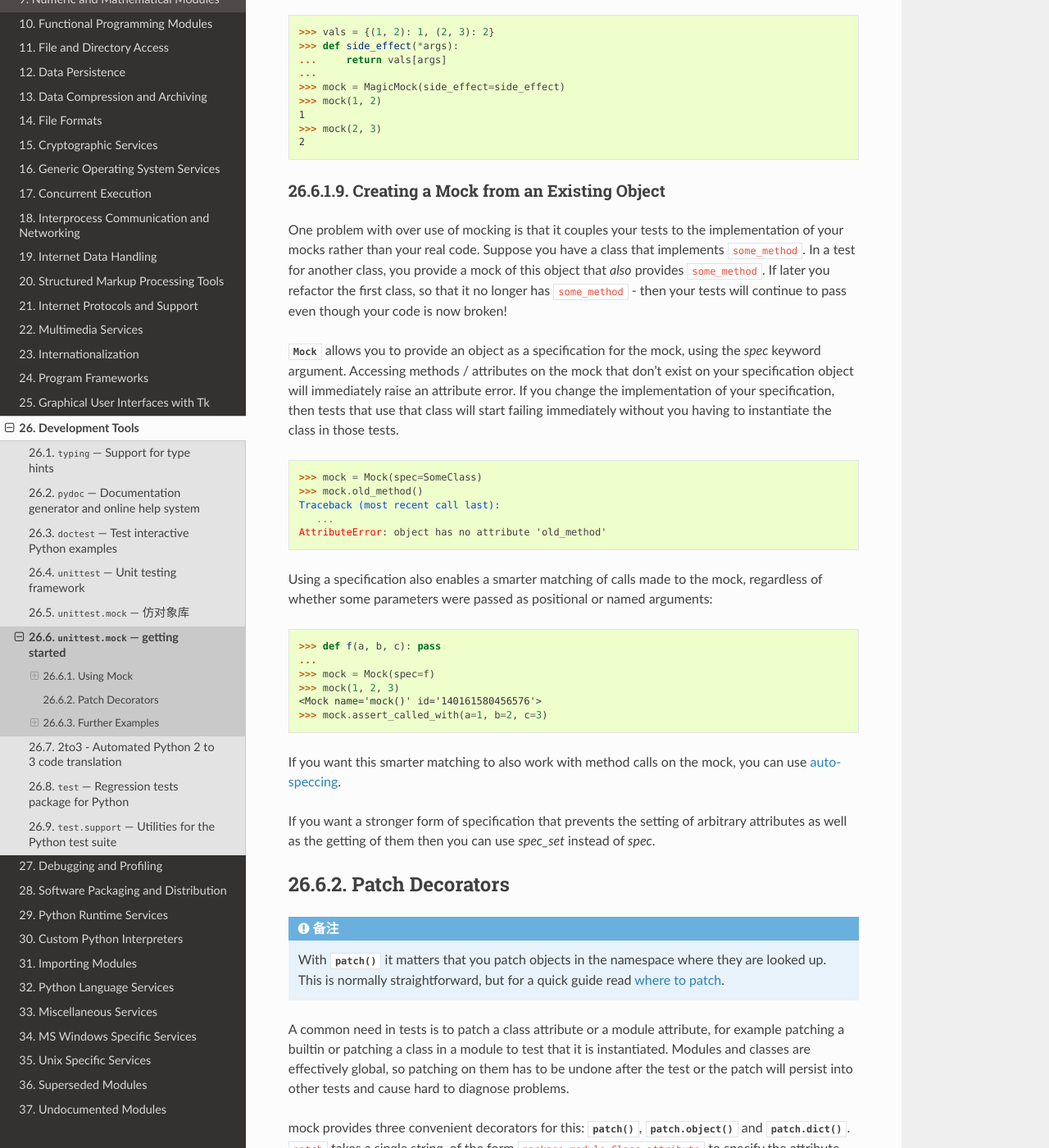
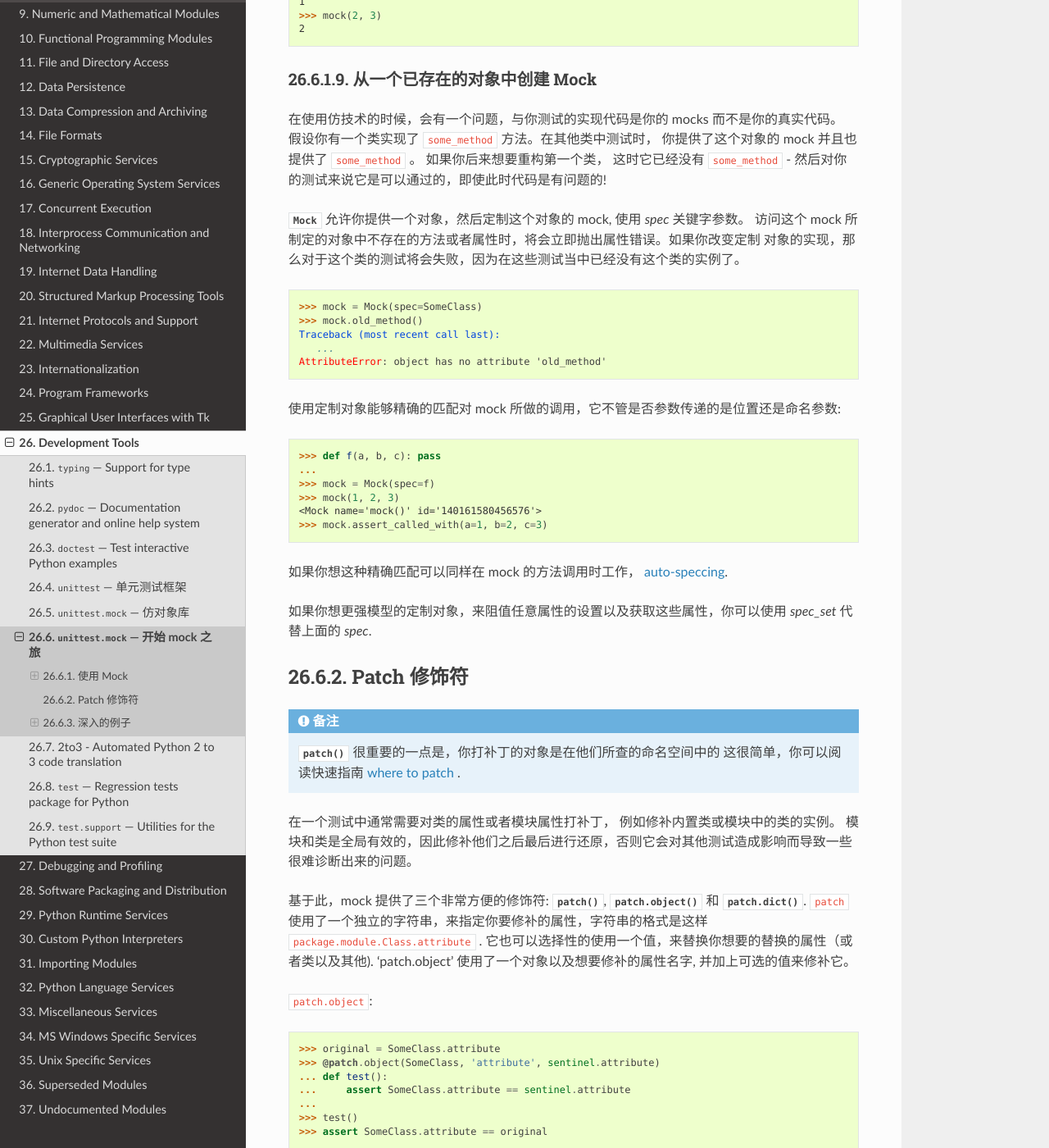
Before and after one commit to Thomas-23/python-document-cn, a Sphinx documentation site: the page built from library/source/unittest.mock-examples.rst, in a window 1280 px wide and 1400 px high, scrolled down 4936 px. Shown: the whole window at 82% size. Built offline with Sphinx 7.4.7 and the Read the Docs theme 2.0.0, drawn with Linux system fonts in a browser that asks for light colours; some of the changed text lies outside the part shown.

Commit message:
[unittest.mock-examples.rst

```diff
--- a/library/source/unittest.mock-examples.rst
+++ b/library/source/unittest.mock-examples.rst
@@ -1,4 +1,4 @@
-:mod:`unittest.mock` --- getting started
+:mod:`unittest.mock` --- 开始 mock 之旅
 ========================================
 
 .. moduleauthor:: Michael Foord <michael@python.org>
@@ -9,41 +9,36 @@
 
 .. _getting-started:
 
-Using Mock
+使用 Mock
 ----------
 
-Mock Patching Methods
+Mock 补丁方法
 ~~~~~~~~~~~~~~~~~~~~~
 
-Common uses for :class:`Mock` objects include:
+通常使用的 :class:`Mock` 对象包括:
 
-* Patching methods
-* Recording method calls on objects
+* 给方法打补丁
+* 记录方法在对象上的调用
 
-You might want to replace a method on an object to check that
-it is called with the correct arguments by another part of the system:
+你可能想要替换对象的某个方法，来检查这个方法是否被系统的其它部分以正确参数调用:
 
     >>> real = SomeClass()
     >>> real.method = MagicMock(name='method')
     >>> real.method(3, 4, 5, key='value')
     <MagicMock name='method()' id='...'>
 
-Once our mock has been used (``real.method`` in this example) it has methods
-and attributes that allow you to make assertions about how it has been used.
+一旦你的 mock 被使用了 (这个例子中是指 ``real.method`` )， 这个mock就包含了允许你进行断言的方法和属性.
 
 .. note::
 
-    In most of these examples the :class:`Mock` and :class:`MagicMock` classes
-    are interchangeable. As the ``MagicMock`` is the more capable class it makes
-    a sensible one to use by default.
+    在大多数例子中，:class:`Mock` 和 :class:`MagicMock` 类是可以互换的。
+    ``MagicMock`` 更加适合类， 默认使用它是明智的选择。
 
-Once the mock has been called its :attr:`~Mock.called` attribute is set to
-``True``. More importantly we can use the :meth:`~Mock.assert_called_with` or
-:meth:`~Mock.assert_called_once_with` method to check that it was called with
-the correct arguments.
+一旦一个 mock 被调用了， 它的 :attr:`~Mock.called` 属性将会设置程 ``True``.
+更重要的是我们可以使用方法 :meth:`~Mock.assert_called_with` 或者 :meth:`~Mock.assert_called_once_with`
+来检查方法是不是使用了正确的参数调用。
 
-This example tests that calling ``ProductionClass().method`` results in a call to
-the ``something`` method:
+这个例子中测试了调用方法 ``ProductionClass().method`` 的结果是，调用了一次 ``something`` 方法:
 
     >>> class ProductionClass:
     ...     def method(self):
@@ -58,48 +53,41 @@ the ``something`` method:
 
 
 
-Mock for Method Calls on an Object
+模仿对象上的方法调用
 ~~~~~~~~~~~~~~~~~~~~~~~~~~~~~~~~~~
 
-In the last example we patched a method directly on an object to check that it
-was called correctly. Another common use case is to pass an object into a
-method (or some part of the system under test) and then check that it is used
-in the correct way.
+在最后这个例子中，我们直接在一个对象上补丁了一个方法，来检查这个方法是不是被正确调用了
+另外一种普通的做法是传递一个对象到方法中 (或者系统中要测试的某部分)，
+然后检查这个对象是不是以正确方法使用。
 
-The simple ``ProductionClass`` below has a ``closer`` method. If it is called with
-an object then it calls ``close`` on it.
+下面这个简单 ``ProductionClass`` 类中还有一个 ``closer`` 方法. 如果它被一个对象调用，那么它就会调用这个对象的
+``close`` 方法。
 
     >>> class ProductionClass:
     ...     def closer(self, something):
     ...         something.close()
     ...
 
-So to test it we need to pass in an object with a ``close`` method and check
-that it was called correctly.
+因此为了测试，我们需要传递的对象中包含 ``close`` 方法， 然后检查这个方法是不是被正确调用了。
 
     >>> real = ProductionClass()
     >>> mock = Mock()
     >>> real.closer(mock)
     >>> mock.close.assert_called_with()
 
-We don't have to do any work to provide the 'close' method on our mock.
-Accessing close creates it. So, if 'close' hasn't already been called then
-accessing it in the test will create it, but :meth:`~Mock.assert_called_with`
-will raise a failure exception.
+我们在给我们的 mock 提供 'close' 方法上没有做任何事情。 访问 close 时就就创建了它。 因此在测试中如果 'close'
+还没有被调用，就去访问它 ，会创建它， 但是 :meth:`~Mock.assert_called_with` 将会抛出一个失败的异常。
 
 
-Mocking Classes
+仿造类
 ~~~~~~~~~~~~~~~
 
-A common use case is to mock out classes instantiated by your code under test.
-When you patch a class, then that class is replaced with a mock. Instances
-are created by *calling the class*. This means you access the "mock instance"
-by looking at the return value of the mocked class.
+一个常用的做法是在我们的测试代码中仿造类的实例。当你给一个类打补丁的时候，这个类被替换成了一个 mock.
+实例的创建是通过 *调用这个类* . 也就是说，你可以通过查看仿造类的返回值来访问这个 "mock 实例"
 
-In the example below we have a function ``some_function`` that instantiates ``Foo``
-and calls a method on it. The call to :func:`patch` replaces the class ``Foo`` with a
-mock. The ``Foo`` instance is the result of calling the mock, so it is configured
-by modifying the mock :attr:`~Mock.return_value`.
+在下面的例子中，我们有一个方法 ``some_function`` ，实例化了 ``Foo`` 并调用这个实例中的一方法。
+调用 :func:`patch` 从而将 ``Foo`` 类替换成了一个 mock. 这个 ``Foo`` 实例是调用 mock 的结果，所以它可以通过
+修改 mock 的  :attr:`~Mock.return_value` 来配置。
 
     >>> def some_function():
     ...     instance = module.Foo()
@@ -112,12 +100,11 @@ by modifying the mock :attr:`~Mock.return_value`.
     ...     assert result == 'the result'
 
 
-Naming your mocks
+给你的 mocks 命名
 ~~~~~~~~~~~~~~~~~
 
-It can be useful to give your mocks a name. The name is shown in the repr of
-the mock and can be helpful when the mock appears in test failure messages. The
-name is also propagated to attributes or methods of the mock:
+给 mocks 提供一个名字非常有用。 这个名字会在 repr 中显示， 并且当测试失败信息中出现 mock
+时，可以提供帮助。命名同样可以针对于 mock 的属性和方法:
 
     >>> mock = MagicMock(name='foo')
     >>> mock
@@ -126,12 +113,11 @@ name is also propagated to attributes or methods of the mock:
     <MagicMock name='foo.method' id='...'>
 
 
-Tracking all Calls
+跟踪所有的调用
 ~~~~~~~~~~~~~~~~~~
 
-Often you want to track more than a single call to a method. The
-:attr:`~Mock.mock_calls` attribute records all calls
-to child attributes of the mock - and also to their children.
+经常，你想跟踪不止一个方法的调用。mock 有个 :attr:`~Mock.mock_calls`
+属性记录了所有的子属性的调用 - 也包括它们的子类.
 
     >>> mock = MagicMock()
     >>> mock.method()
@@ -141,55 +127,51 @@ to child attributes of the mock - and also to their children.
     >>> mock.mock_calls
     [call.method(), call.attribute.method(10, x=53)]
 
-If you make an assertion about ``mock_calls`` and any unexpected methods
-have been called, then the assertion will fail. This is useful because as well
-as asserting that the calls you expected have been made, you are also checking
-that they were made in the right order and with no additional calls:
+如果你给 ``mock_calls`` 做了一个断言，任何非预期的方法被调用了，这个断言都会失败。
+这非常有用，因为在断言的时候，你已经知道调用是你所期望的，你同样想检查他们调用的顺序
+以及不会有多余的调用:
 
-You use the :data:`call` object to construct lists for comparing with
-``mock_calls``:
+你使用对象 :data:`call` 构造了一个列表用来比较 ``mock_calls``:
 
     >>> expected = [call.method(), call.attribute.method(10, x=53)]
     >>> mock.mock_calls == expected
     True
 
 
-Setting Return Values and Attributes
+设置返回值和属性
 ~~~~~~~~~~~~~~~~~~~~~~~~~~~~~~~~~~~~
 
-Setting the return values on a mock object is trivially easy:
+在 mock 对象上设置返回值很简单:
 
     >>> mock = Mock()
     >>> mock.return_value = 3
     >>> mock()
     3
 
-Of course you can do the same for methods on the mock:
+当然你也可以在方法上这样做：
 
     >>> mock = Mock()
     >>> mock.method.return_value = 3
     >>> mock.method()
     3
 
-The return value can also be set in the constructor:
+返回值也可以在构造器中设置:
 
     >>> mock = Mock(return_value=3)
     >>> mock()
     3
 
-If you need an attribute setting on your mock, just do it:
+如果你想在 mock 上设置一个属性，像下面这样做:
 
     >>> mock = Mock()
     >>> mock.x = 3
     >>> mock.x
     3
 
-Sometimes you want to mock up a more complex situation, like for example
-``mock.connection.cursor().execute("SELECT 1")``. If we wanted this call to
-return a list, then we have to configure the result of the nested call.
+有时你想仿造一种很复杂的情况，例如 ``mock.connection.cursor().execute("SELECT 1")``.
+如果我们想在调用的时候返回一个列表， 我们需要配置这个结果为嵌套调用。
 
-We can use :data:`call` to construct the set of calls in a "chained call" like
-this for easy assertion afterwards:
+我们可以使用 :data:`call` ，在 "chained call" 中构造一个调用集合， 然后后来就可以像下面这样轻松断言了:
 
     >>> mock = Mock()
     >>> cursor = mock.connection.cursor.return_value
@@ -202,16 +184,14 @@ this for easy assertion afterwards:
     >>> mock.mock_calls == expected
     True
 
-It is the call to ``.call_list()`` that turns our call object into a list of
-calls representing the chained calls.
+调用 ``.call_list()`` 将我们的调用对象转换为一个调用列表， 来描述调用链。
 
 
-Raising exceptions with mocks
+mocks 抛出异常
 ~~~~~~~~~~~~~~~~~~~~~~~~~~~~~
 
-A useful attribute is :attr:`~Mock.side_effect`. If you set this to an
-exception class or instance then the exception will be raised when the mock
-is called.
+:attr:`~Mock.side_effect` 是一个有用的属性. 如果你在一个异常类中设置了它或者实例化，
+当mock被调用时，这个异常将会被抛出。
 
     >>> mock = Mock(side_effect=Exception('Boom!'))
     >>> mock()
@@ -220,14 +200,13 @@ is called.
     Exception: Boom!
 
 
-Side effect functions and iterables
+边效应方法和迭代器
 ~~~~~~~~~~~~~~~~~~~~~~~~~~~~~~~~~~~
 
-``side_effect`` can also be set to a function or an iterable. The use case for
-``side_effect`` as an iterable is where your mock is going to be called several
-times, and you want each call to return a different value. When you set
-``side_effect`` to an iterable every call to the mock returns the next value
-from the iterable:
+``side_effect`` 同样可以设置在方法或者迭代器上面。一种使用情况是，
+一个mock 被调用多次时，并且你希望每次调用都返回不同的值，
+可以将 ``side_effect`` 作为一个迭代器。当你作为迭代器上面设置了 ``side_effect``
+，每次调用 mock 返回的值将是从迭代器中取下一个的值:
 
     >>> mock = MagicMock(side_effect=[4, 5, 6])
     >>> mock()
@@ -238,10 +217,8 @@ from the iterable:
     6
 
 
-For more advanced use cases, like dynamically varying the return values
-depending on what the mock is called with, ``side_effect`` can be a function.
-The function will be called with the same arguments as the mock. Whatever the
-function returns is what the call returns:
+其他一些高级用法，例如依赖于具体哪个 mock 的调用动态改变返回值， ``side_effect`` 可以是一个函数。
+这个函数作为一个 mock 以同样的参数被调用. 无论函数如何返回都和它的调用返回一样:
 
     >>> vals = {(1, 2): 1, (2, 3): 2}
     >>> def side_effect(*args):
@@ -254,22 +231,17 @@ function returns is what the call returns:
     2
 
 
-Creating a Mock from an Existing Object
+从一个已存在的对象中创建 Mock
 ~~~~~~~~~~~~~~~~~~~~~~~~~~~~~~~~~~~~~~~
 
-One problem with over use of mocking is that it couples your tests to the
-implementation of your mocks rather than your real code. Suppose you have a
-class that implements ``some_method``. In a test for another class, you
-provide a mock of this object that *also* provides ``some_method``. If later
-you refactor the first class, so that it no longer has ``some_method`` - then
-your tests will continue to pass even though your code is now broken!
+在使用仿技术的时候，会有一个问题，与你测试的实现代码是你的 mocks 而不是你的真实代码。
+假设你有一个类实现了 ``some_method`` 方法。在其他类中测试时， 你提供了这个对象的 mock
+并且也提供了 ``some_method`` 。 如果你后来想要重构第一个类， 这时它已经没有 ``some_method``
+- 然后对你的测试来说它是可以通过的，即使此时代码是有问题的!
 
-:class:`Mock` allows you to provide an object as a specification for the mock,
-using the *spec* keyword argument. Accessing methods / attributes on the
-mock that don't exist on your specification object will immediately raise an
-attribute error. If you change the implementation of your specification, then
-tests that use that class will start failing immediately without you having to
-instantiate the class in those tests.
+:class:`Mock` 允许你提供一个对象，然后定制这个对象的 mock, 使用 *spec* 关键字参数。
+访问这个 mock 所制定的对象中不存在的方法或者属性时，将会立即抛出属性错误。如果你改变定制
+对象的实现，那么对于这个类的测试将会失败，因为在这些测试当中已经没有这个类的实例了。
 
     >>> mock = Mock(spec=SomeClass)
     >>> mock.old_method()
@@ -277,9 +249,7 @@ instantiate the class in those tests.
        ...
     AttributeError: object has no attribute 'old_method'
 
-Using a specification also enables a smarter matching of calls made to the
-mock, regardless of whether some parameters were passed as positional or
-named arguments::
+使用定制对象能够精确的匹配对 mock 所做的调用，它不管是否参数传递的是位置还是命名参数::
 
    >>> def f(a, b, c): pass
    ...
@@ -288,38 +258,28 @@ named arguments::
    <Mock name='mock()' id='140161580456576'>
    >>> mock.assert_called_with(a=1, b=2, c=3)
 
-If you want this smarter matching to also work with method calls on the mock,
-you can use :ref:`auto-speccing <auto-speccing>`.
+如果你想这种精确匹配可以同样在 mock 的方法调用时工作， :ref:`auto-speccing <auto-speccing>`.
 
-If you want a stronger form of specification that prevents the setting
-of arbitrary attributes as well as the getting of them then you can use
-*spec_set* instead of *spec*.
+如果你想更强模型的定制对象，来阻值任意属性的设置以及获取这些属性，你可以使用
+*spec_set* 代替上面的 *spec*.
 
 
-
-Patch Decorators
+Patch 修饰符
 ----------------
 
 .. note::
 
-   With :func:`patch` it matters that you patch objects in the namespace where
-   they are looked up. This is normally straightforward, but for a quick guide
-   read :ref:`where to patch <where-to-patch>`.
+   :func:`patch` 很重要的一点是，你打补丁的对象是在他们所查的命名空间中的
+   这很简单，你可以阅读快速指南 :ref:`where to patch <where-to-patch>` .
 
+在一个测试中通常需要对类的属性或者模块属性打补丁， 例如修补内置类或模块中的类的实例。
+模块和类是全局有效的，因此修补他们之后最后进行还原，否则它会对其他测试造成影响而导致一些很难诊断出来的问题。
 
-A common need in tests is to patch a class attribute or a module attribute,
-for example patching a builtin or patching a class in a module to test that it
-is instantiated. Modules and classes are effectively global, so patching on
-them has to be undone after the test or the patch will persist into other
-tests and cause hard to diagnose problems.
+基于此，mock 提供了三个非常方便的修饰符: :func:`patch`, :func:`patch.object` 和
+:func:`patch.dict`. ``patch`` 使用了一个独立的字符串，来指定你要修补的属性，字符串的格式是这样
+``package.module.Class.attribute`` . 它也可以选择性的使用一个值，来替换你想要的替换的属性（或者类以及其他).
+'patch.object' 使用了一个对象以及想要修补的属性名字, 并加上可选的值来修补它。
 
-mock provides three convenient decorators for this: :func:`patch`, :func:`patch.object` and
-:func:`patch.dict`. ``patch`` takes a single string, of the form
-``package.module.Class.attribute`` to specify the attribute you are patching. It
-also optionally takes a value that you want the attribute (or class or
-whatever) to be replaced with. 'patch.object' takes an object and the name of
-the attribute you would like patched, plus optionally the value to patch it
-with.
 
 ``patch.object``:
 
@@ -338,8 +298,8 @@ with.
     ...
     >>> test()
 
-If you are patching a module (including :mod:`builtins`) then use :func:`patch`
-instead of :func:`patch.object`:
+如果你要修补一个模块 (包括 :mod:`builtins`) 那么使用 :func:`patch`
+代替 :func:`patch.object`:
 
     >>> mock = MagicMock(return_value=sentinel.file_handle)
     >>> with patch('builtins.open', mock):
@@ -368,9 +328,8 @@ A nice pattern is to actually decorate test methods themselves:
     >>> MyTest('test_something').test_something()
     >>> assert SomeClass.attribute == original
 
-If you want to patch with a Mock, you can use :func:`patch` with only one argument
-(or :func:`patch.object` with two arguments). The mock will be created for you and
-passed into the test function / method:
+如果你想使用一个 Mock 来修补, 你可以使用带有一个参数的 :func:`patch`
+(或者带两个参数的 :func:`patch.object` ). mock 将会为你创建，并且传递到测试函数 / 方法中:
 
     >>> class MyTest(unittest2.TestCase):
     ...     @patch.object(SomeClass, 'static_method')
@@ -380,7 +339,7 @@ passed into the test function / method:
     ...
     >>> MyTest('test_something').test_something()
 
-You can stack up multiple patch decorators using this pattern:
+你可以叠加多个 patch 修饰，像下面这样:
 
     >>> class MyTest(unittest2.TestCase):
     ...     @patch('package.module.ClassName1')
@@ -391,14 +350,10 @@ You can stack up multiple patch decorators using this pattern:
     ...
     >>> MyTest('test_something').test_something()
 
-When you nest patch decorators the mocks are passed in to the decorated
-function in the same order they applied (the normal *python* order that
-decorators are applied). This means from the bottom up, so in the example
-above the mock for ``test_module.ClassName2`` is passed in first.
+当你嵌套多个 patch 修饰符时，mock 传递给修饰方法的顺序与它修饰时一致。(与普通 *python* 修饰符使用是一样的)
+这也就意味着是自底向上的，所以在上面的这个例子中 ``test_module.ClassName2`` 仿类将首先被传递进修饰方法。
 
-There is also :func:`patch.dict` for setting values in a dictionary just
-during a scope and restoring the dictionary to its original state when the test
-ends:
+:func:`patch.dict` 是用来在一个字典中设置值的，这些值会一段时间内存在， 当测试结束它们被还原:
 
    >>> foo = {'key': 'value'}
    >>> original = foo.copy()
@@ -407,10 +362,10 @@ ends:
    ...
    >>> assert foo == original
 
-``patch``, ``patch.object`` and ``patch.dict`` can all be used as context managers.
+``patch``, ``patch.object`` 和 ``patch.dict`` 都可以使用上下文管理。
 
-Where you use :func:`patch` to create a mock for you, you can get a reference to the
-mock using the "as" form of the with statement:
+当在某个地方，你使用 :func:`patch` 为你创建了一个 mock, 你可以获得这个 mock 的引用, 然后使用 with 语句里
+的  "as" 格式:
 
     >>> class ProductionClass:
     ...     def method(self):
@@ -424,21 +379,20 @@ mock using the "as" form of the with statement:
     >>> mock_method.assert_called_with(1, 2, 3)
 
 
-As an alternative ``patch``, ``patch.object`` and ``patch.dict`` can be used as
-class decorators. When used in this way it is the same as applying the
-decorator individually to every method whose name starts with "test".
+作为一种替代， ``patch``, ``patch.object`` 和 ``patch.dict`` 能够可以用于类修饰符
+如果你使用这种方式，它等同于你给每个以  "test" 方法上面单独的使用了这个修饰符.
 
 
 .. _further-examples:
 
-Further Examples
+深入的例子
 ----------------
 
 
-Here are some more examples for some slightly more advanced scenarios.
+这里有一些更高级场景的例子。
 
 
-Mocking chained calls
+仿造链式调用
 ~~~~~~~~~~~~~~~~~~~~~
 
 Mocking chained calls is actually straightforward with mock once you
--- a/library/source/unittest.rst
+++ b/library/source/unittest.rst
@@ -1,8 +1,8 @@
-:mod:`unittest` --- Unit testing framework
+:mod:`unittest` --- 单元测试框架
 ==========================================
 
 .. module:: unittest
-   :synopsis: Unit testing framework for Python.
+   :synopsis: 针对于 Python 的单元测试框架.
 .. moduleauthor:: Steve Purcell <stephen_purcell@yahoo.com>
 .. sectionauthor:: Steve Purcell <stephen_purcell@yahoo.com>
 .. sectionauthor:: Fred L. Drake, Jr. <fdrake@acm.org>
@@ -385,7 +385,7 @@ set-up 和 tear-down 方法::
    尽管 :class:`FunctionTestCase` 能够基于 :mod:`unittest` 基础系统上快速转换已经存在的测试方法。但这种做法并不推荐
    花一些时间创建一个合适的 :class:`TestCase` 子类， 将会使得未来重构测试非常的轻松。
 
-有些情况下，存在的测试可能是为 :mod:`doctest` 模块编写的, 因此 :mod:`doctest` 提供了一个 :class:`DocTestSuite`类， 它能够
+有些情况下，存在的测试可能是为 :mod:`doctest` 模块编写的, 因此 :mod:`doctest` 提供了一个 :class:`DocTestSuite` 类，它能够
 从已经存在的，基于 :mod:`doctest` 基础上的测试，自动创建一个 :class:`unittest.TestSuite` 实例。
 
 
```
